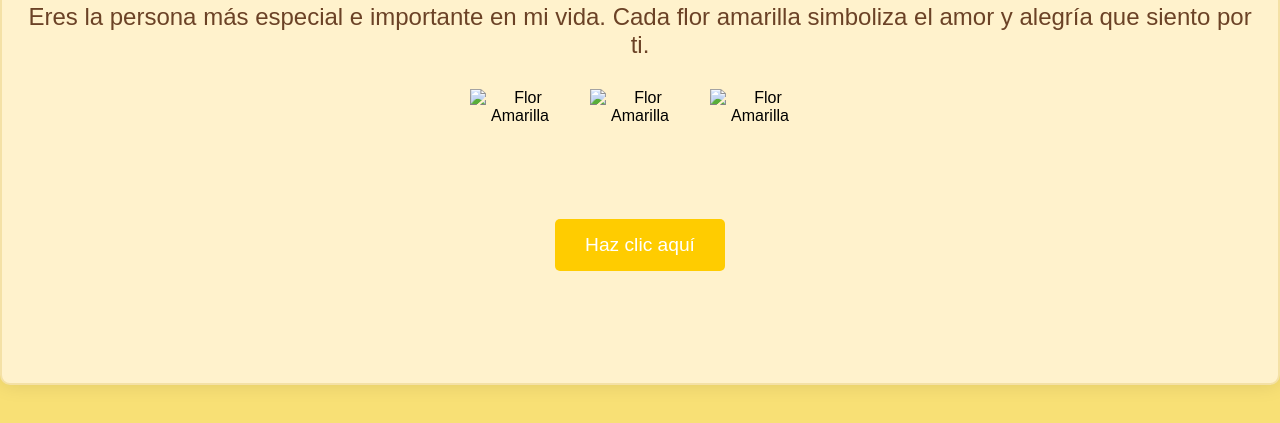
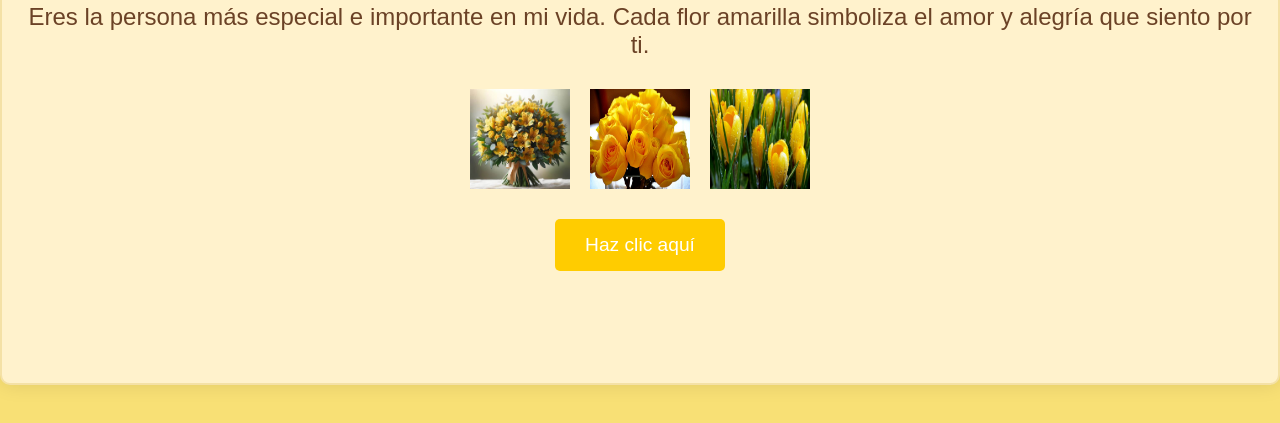
Before and after one commit to Jeanpierremrtnz/practicaflores, a plain HTML site: page index.html in a window 1280 px wide. Shown: the part 265-688 px from the top of the page. Drawn offline with Linux system fonts and the light colour scheme.

Commit message:
Update index.html

```diff
--- a/index.html
+++ b/index.html
@@ -13,9 +13,9 @@
         <p class="subtitle">Eres la persona más especial e importante en mi vida. Cada flor amarilla simboliza el amor y alegría que siento por ti.</p>
 
         <div class="flower-container">
-            <img src="imagenes/flores amarillas.png" alt="Flor Amarilla" class="flower" id="flower-1">
-            <img src="imagenes/flores-amarillas.png" alt="Flor Amarilla" class="flower" id="flower-2">
-            <img src="imagenes/fondo.png" alt="Flor Amarilla" class="flower" id="flower-3">
+            <img src="practicaflores/flores amarillas.png" alt="Flor Amarilla" class="flower" id="flower-1">
+            <img src="practicaflores/flores-amarillas.png" alt="Flor Amarilla" class="flower" id="flower-2">
+            <img src="practicaflores/fondo.png" alt="Flor Amarilla" class="flower" id="flower-3">
         </div>
 
         <button class="reveal-button" onclick="revealMessage()">Haz clic aquí</button>
```
